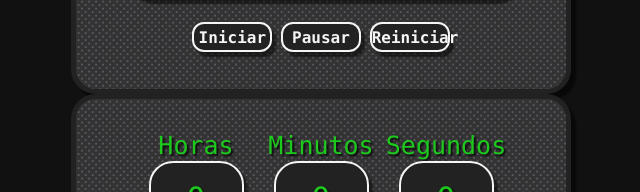
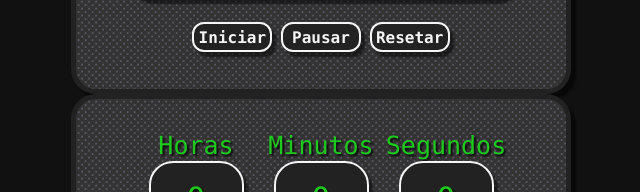
Before and after one commit to alvarengaflavio/alarme, a plain HTML site: page index.html in a window 1280 px wide. Shown: the part 346-538 px from the top of the page, 319-959 px from the left. Drawn offline with Linux system fonts and the light colour scheme.

```diff
--- a/index.html
+++ b/index.html
@@ -41,7 +41,7 @@
           type="button"
           name="resetwatch"
         >
-          Reiniciar
+          Resetar
         </button>
       </div>
     </div>
```
